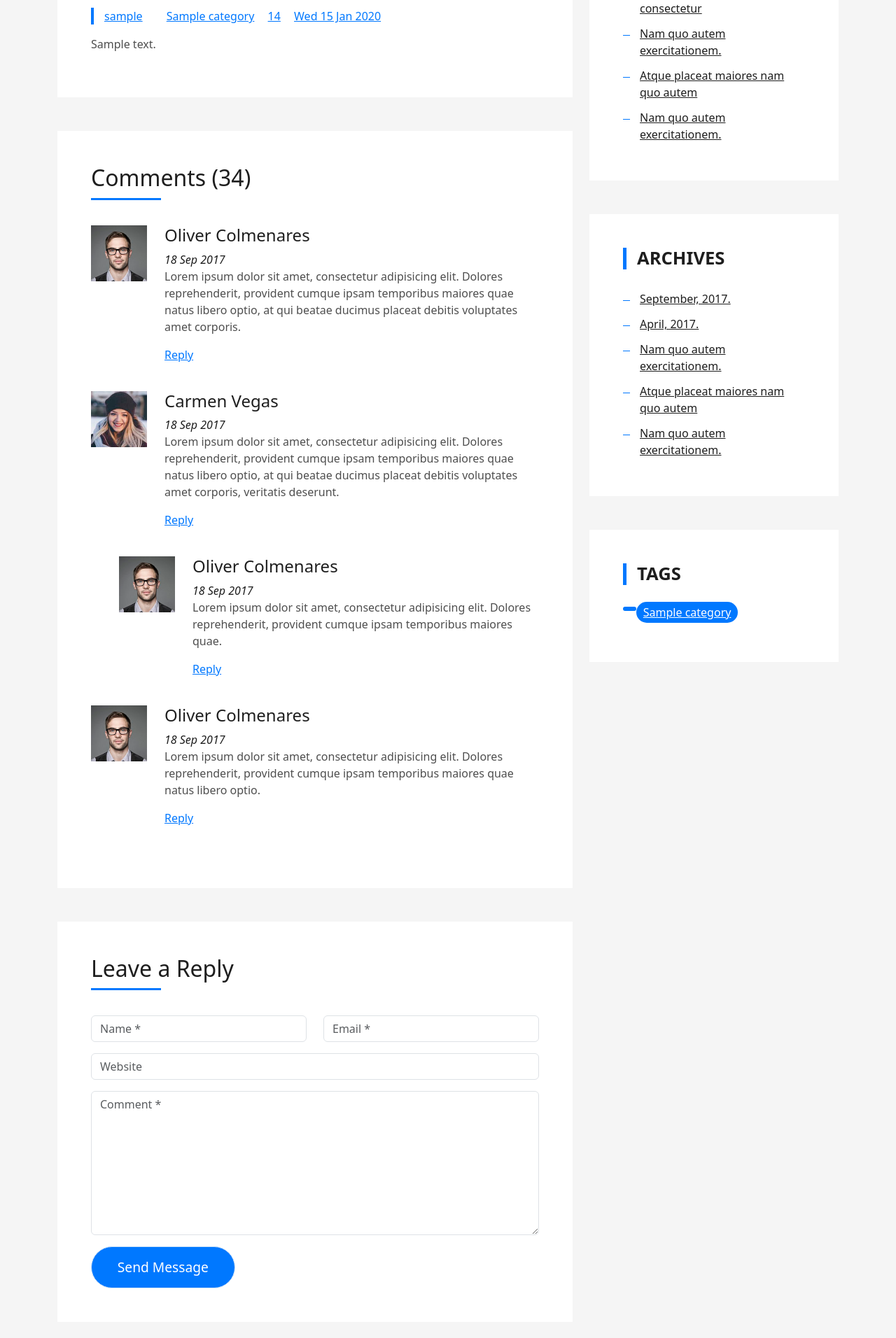
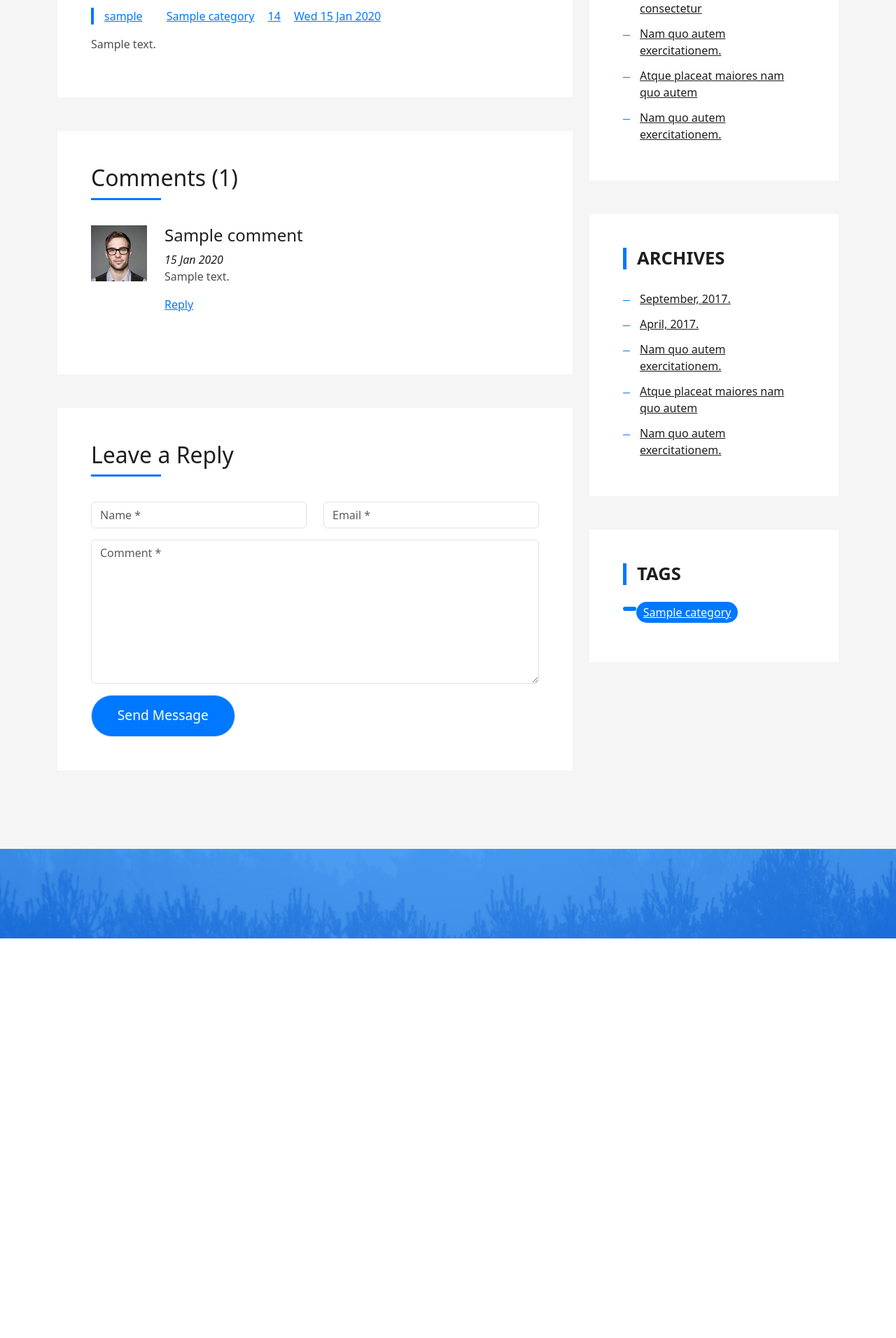
Before and after one commit to Mah6od/my-portfolio, a Django app: page /blog/1/ in a window 1280 px wide. Shown: the part 819-2731 px from the top of the page at 70% size. After the commit the page ends 2160 px from the top, so only its background shows below. Run offline with Django 5.2, Linux system fonts and the light colour scheme; tables that the repository leaves empty hold one stand-in row (values such as "Sample post"); grey boxes marked "Sample" are stand-in pictures; some libraries are stand-ins or nearby versions.

Commit message:
update files

```diff
--- a/blog/urls.py
+++ b/blog/urls.py
@@ -8,4 +8,5 @@ urlpatterns = [
     path('', blog_view, name= 'index'),
     path('<int:pid>/' ,blog_single, name='single'),
     path('category/<str:cat_name>/' ,blog_view, name='category'),
+    path('search/' , blog_search, name='search'),
 ]
--- a/blog/views.py
+++ b/blog/views.py
@@ -71,3 +71,16 @@ def blog_category(request, cat_name):
 
     context = {'posts': posts_page}
     return render(request, 'website/blog.html', context)
+
+def blog_search(request):
+    # print(request.__dict__)
+    now = timezone.now()
+    posts = Post.objects.filter(status = 1)
+    if request.method == 'GET':
+         # print(request.GET.get('s'))
+         if s := request.GET.get('s'): # Walrus
+            posts = posts.filter(content__contains=s)
+
+
+    context = {"posts":posts}
+    return render(request, 'website/blog.html', context)
--- a/templates/blog-single.html
+++ b/templates/blog-single.html
@@ -138,77 +138,38 @@
           </div>
           <div class="box-comments">
             <div class="title-box-2">
-              <h4 class="title-comments title-left">Comments (34)</h4>
+              <h4 class="title-comments title-left">Comments ({{comments|length}})</h4>
             </div>
             <ul class="list-comments">
+              {% for comment in comments %}
               <li>
                 <div class="comment-avatar">
                   <img src="{% static 'img/testimonial-2.jpg' %}" alt="">
                 </div>
                 <div class="comment-details">
-                  <h4 class="comment-author">Oliver Colmenares</h4>
-                  <span>18 Sep 2017</span>
+                  <h4 class="comment-author">{{comment.name}}</h4>
+                  <span>{{comment.created_date|date:"d M Y"}}</span>
                   <p>
-                    Lorem ipsum dolor sit amet, consectetur adipisicing elit. Dolores reprehenderit, provident cumque
-                    ipsam temporibus maiores
-                    quae natus libero optio, at qui beatae ducimus placeat debitis voluptates amet corporis.
+                    {{comment.message}}
                   </p>
                   <a href="3">Reply</a>
+
                 </div>
-              </li>
-              <li>
-                <div class="comment-avatar">
-                  <img src="{% static 'img/testimonial-4.jpg' %}" alt="">
-                </div>
-                <div class="comment-details">
-                  <h4 class="comment-author">Carmen Vegas</h4>
-                  <span>18 Sep 2017</span>
-                  <p>
-                    Lorem ipsum dolor sit amet, consectetur adipisicing elit. Dolores reprehenderit, provident cumque
-                    ipsam temporibus maiores
-                    quae natus libero optio, at qui beatae ducimus placeat debitis voluptates amet corporis,
-                    veritatis deserunt.
-                  </p>
-                  <a href="3">Reply</a>
-                </div>
-              </li>
-              <li class="comment-children">
-                <div class="comment-avatar">
-                  <img src="{% static 'img/testimonial-2.jpg' %}" alt="">
-                </div>
-                <div class="comment-details">
-                  <h4 class="comment-author">Oliver Colmenares</h4>
-                  <span>18 Sep 2017</span>
-                  <p>
-                    Lorem ipsum dolor sit amet, consectetur adipisicing elit. Dolores reprehenderit, provident cumque
-                    ipsam temporibus maiores
-                    quae.
-                  </p>
-                  <a href="3">Reply</a>
-                </div>
-              </li>
-              <li>
-                <div class="comment-avatar">
-                  <img src="{% static 'img/testimonial-2.jpg' %}" alt="">
-                </div>
-                <div class="comment-details">
-                  <h4 class="comment-author">Oliver Colmenares</h4>
-                  <span>18 Sep 2017</span>
-                  <p>
-                    Lorem ipsum dolor sit amet, consectetur adipisicing elit. Dolores reprehenderit, provident cumque
-                    ipsam temporibus maiores
-                    quae natus libero optio.
-                  </p>
-                  <a href="3">Reply</a>
-                </div>
+
               </li>
             </ul>
+            {% empty %}
+						<p> No comments yet. </p>
+            {% endfor %}
           </div>
           <div class="form-comments">
             <div class="title-box-2">
               <h3 class="title-left">
                 Leave a Reply
               </h3>
+							<form method="post" action='{% url "blog:single" pid=post.id %}'>
+              {% csrf_token %}
+              <input type="hidden" name="post" value={{post.id}}>
             </div>
             <form class="form-mf">
               <div class="row">
@@ -222,11 +183,11 @@
                     <input type="email" class="form-control input-mf" id="inputEmail1" placeholder="Email *" required>
                   </div>
                 </div>
-                <div class="col-md-12 mb-3">
+                <!-- <div class="col-md-12 mb-3">
                   <div class="form-group">
                     <input type="url" class="form-control input-mf" id="inputUrl" placeholder="Website">
                   </div>
-                </div>
+                </div> -->
                 <div class="col-md-12 mb-3">
                   <div class="form-group">
                     <textarea id="textMessage" class="form-control input-mf" placeholder="Comment *" name="message"
@@ -238,6 +199,8 @@
                 </div>
               </div>
             </form>
+
+
           </div>
         </div>
         <div class="col-md-4">
@@ -245,7 +208,7 @@
             <h5 class="sidebar-title">Search</h5>
             <div class="sidebar-content">
               <form>
-                <div class="input-group">
+                <div class="input-group" action="{% url 'blog:search' %}" method="get">
                   <input type="text" class="form-control" placeholder="Search for..." aria-label="Search for...">
                   <span class="input-group-btn">
                     <button class="btn btn-secondary btn-search" type="button">
@@ -328,9 +291,9 @@
         <div class="row">
           <div class="col-sm-12">
             <div class="copyright-box">
-              <p class="copyright">&copy; Copyright <strong>DevFolio</strong>. All Rights Reserved</p>
+               <!--<p class="copyright">&copy; Copyright <strong>DevFolio</strong>. All Rights Reserved</p>/-->
               <div class="credits">
-                Designed by <a href="https://bootstrapmade.com/">BootstrapMade</a>
+                 <!--/Designed by <a href="https://bootstrapmade.com/">BootstrapMade</a>/-->
               </div>
             </div>
           </div>
--- a/templates/index.html
+++ b/templates/index.html
@@ -4,7 +4,7 @@
 <html lang="en">
 <head>
   <meta charset="utf-8">
-  <title>DevFolio Bootstrap Template</title>
+  <title>My Portfolio</title>
   <meta content="width=device-width, initial-scale=1.0" name="viewport">
   <meta content="" name="keywords">
   <meta content="" name="description">
--- a/templates/website/about.html
+++ b/templates/website/about.html
@@ -31,10 +31,10 @@
                   </div>
                   <div class="col-sm-6 col-md-7">
                     <div class="about-info">
-                      <p><span class="title-s">Name: </span> <span>Morgan Freeman</span></p>
+                      <p><span class="title-s">Name: </span> <span>Mahbod Zamanpour</span></p>
                       <p><span class="title-s">Profile: </span> <span>full stack developer</span></p>
-                      <p><span class="title-s">Email: </span> <span>contact@example.com</span></p>
-                      <p><span class="title-s">Phone: </span> <span>(617) 557-0089</span></p>
+                      <p><span class="title-s">Email: </span> <span>mahbodzamanpour@gmail.com</span></p>
+                      <p><span class="title-s">Phone: </span> <span>+989220539880</span></p>
                     </div>
                   </div>
                 </div>
--- a/templates/website/blog.html
+++ b/templates/website/blog.html
@@ -17,7 +17,7 @@
       <div class="row">
           {% if posts %}
               <!-- Loop through each post -->
-              {% for post in posts %}
+              {% for post in posts.object_list %}
               <div class="col-md-4">
                   <div class="card card-blog">
                       <div class="card-img">
--- a/templates/website/work.html
+++ b/templates/website/work.html
@@ -165,7 +165,7 @@
   </section>
   <!--/ Section Portfolio End /-->
 
-  <!--/ Section Testimonials Star /-->
+  <!--/ Section Testimonials Star
   <div class="testimonials paralax-mf bg-image" style="background-image: url({% static 'img/overlay-bg.jpg' %})">
     <div class="overlay-mf"></div>
     <div class="container">
@@ -201,5 +201,5 @@
           </div>
         </div>
       </div>
-    </div>
+    </div> /-->
   </div>
```
Also changed, not shown: templates/website/contact.html (+0 -33 lines).
